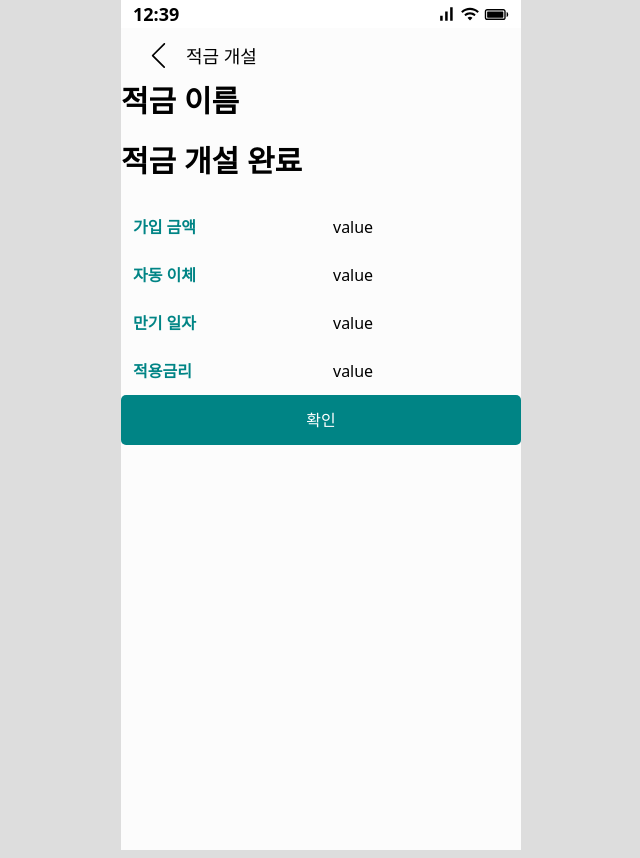
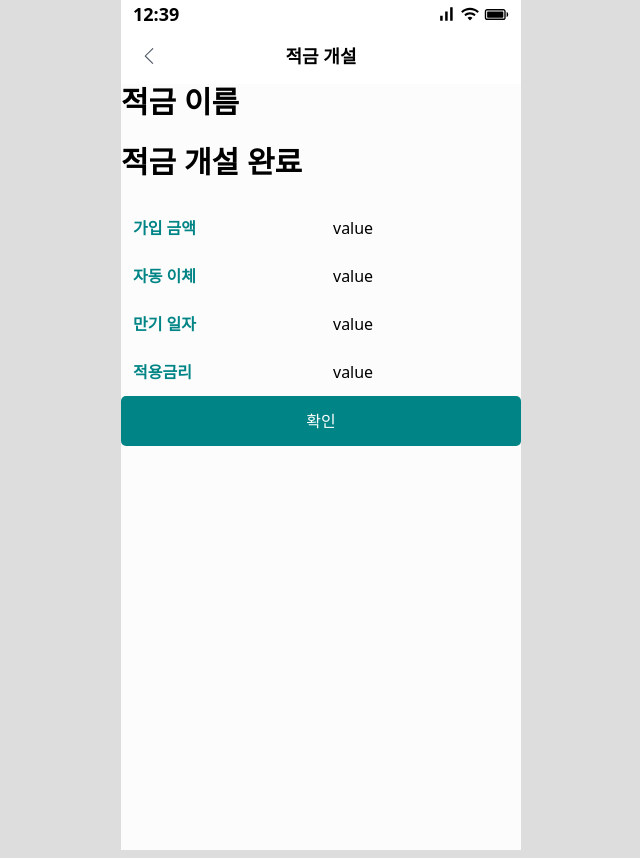
Before and after one commit to HanaPiece/hana-piece-client, a React (Vite) app: page /product/1/complete in a window 1280 px wide. Shown: the whole page, without its empty margins (319-959 px from the left). Built offline with nearby package versions, Linux system fonts and the light colour scheme; what chartjs-plugin-datalabels would draw is missing.

Commit message:
design: TopLine 수정

```diff
--- a/src/components/ui/TopLine.tsx
+++ b/src/components/ui/TopLine.tsx
@@ -6,17 +6,16 @@ type Props = {
 
 export const TopLine = ({ name }: Props) => {
   return (
-    <>
-      <div className="top-line">
+    <div className="relative flex items-center h-14 bg-white">
       <button
         onClick={() => {
           history.back();
         }}
+        className="absolute left-5"
       >
-          <SlArrowLeft className="icon" />
+        <SlArrowLeft className="icon text-gray-600" />
       </button>
-        <p className="text-lg">{name}</p>
+      <p className="text-lg font-semibold absolute left-1/2 transform -translate-x-1/2">{name}</p>
     </div>
-    </>
   );
 };
```
Lines whose indentation alone changed are shown as unchanged.
